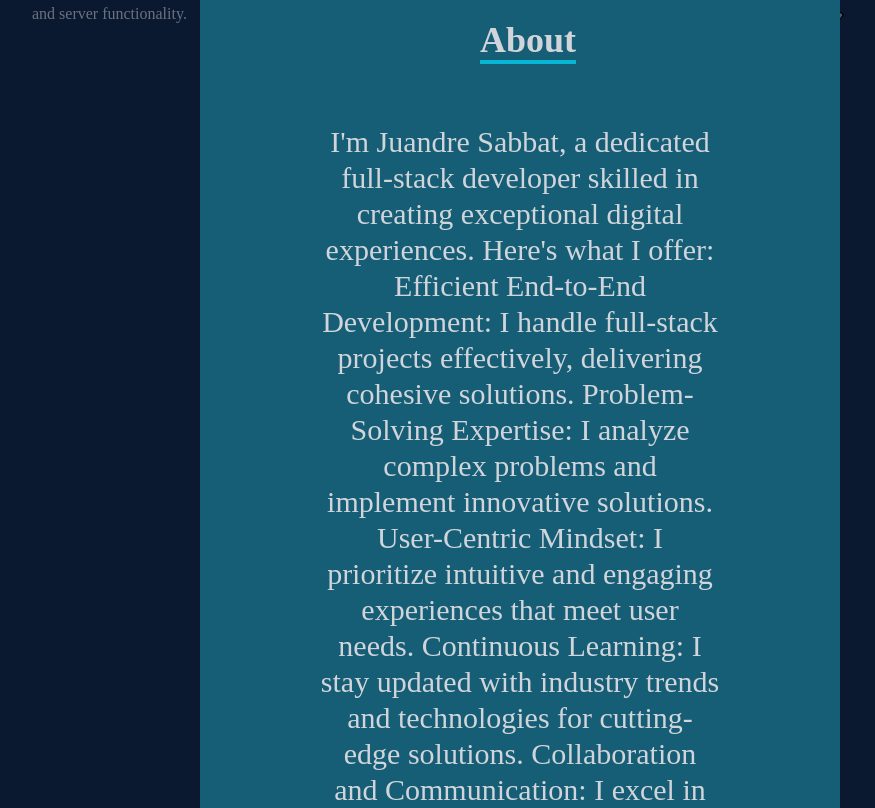
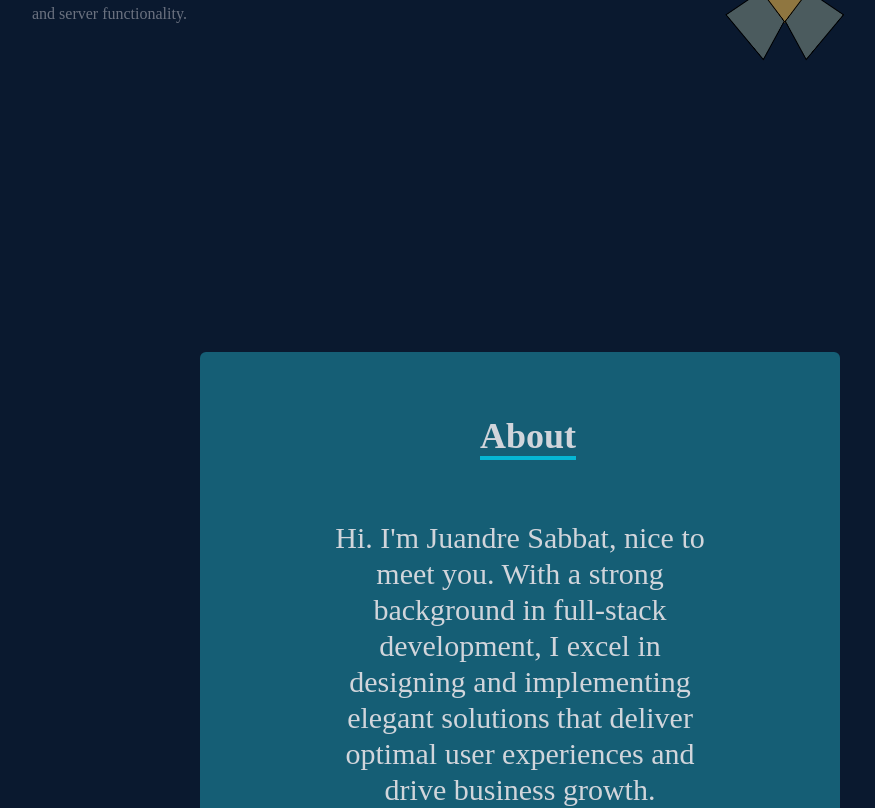
Before and after one commit to sabbatj/react-portfolio-js, a React (Create React App) app: page / in a window 1280 px wide. Shown: the part 580-1388 px from the top of the page, without its empty margins (120-995 px from the left). Built offline with nearby package versions, Linux system fonts and the light colour scheme.

Commit message:
Update about.screen.tsx

```diff
--- a/src/screens/about/about.screen.tsx
+++ b/src/screens/about/about.screen.tsx
@@ -9,14 +9,7 @@ const About = () => {
             </div>
             <div className="text-center">
               <p className="text-lg sm:text-3xl">
-               I'm Juandre Sabbat, a dedicated full-stack developer skilled in creating exceptional digital experiences. Here's what I offer:
-                Efficient End-to-End Development: I handle full-stack projects effectively, delivering cohesive solutions.
-                Problem-Solving Expertise: I analyze complex problems and implement innovative solutions.
-                User-Centric Mindset: I prioritize intuitive and engaging experiences that meet user needs.
-                Continuous Learning: I stay updated with industry trends and technologies for cutting-edge solutions.
-                Collaboration and Communication: I excel in collaborative environments, working well with cross-functional teams.
-                Results-Driven Approach: I'm committed to driving business growth and achieving tangible results.
-                Let's discuss how I can contribute to your company's success. Feel free to reach out for further discussions or to schedule an interview.
+               Hi. I'm Juandre Sabbat, nice to meet you. With a strong background in full-stack development, I excel in designing and implementing elegant solutions that deliver optimal user experiences and drive business growth.
               </p>
             </div>
           </div>
```
